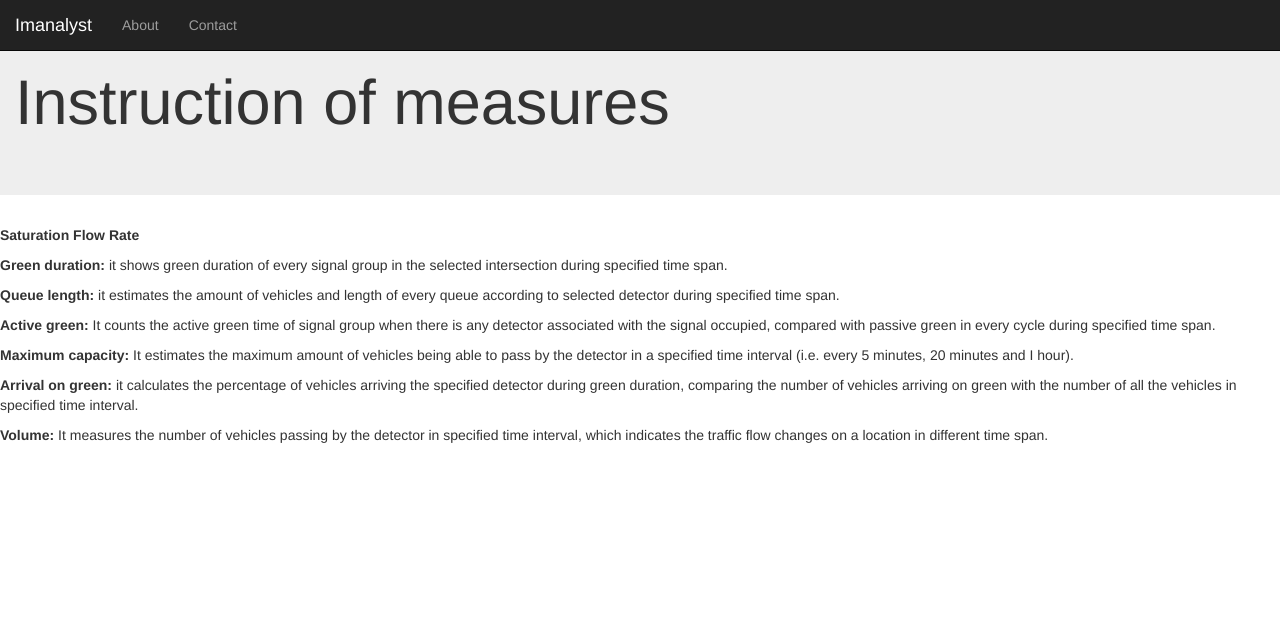
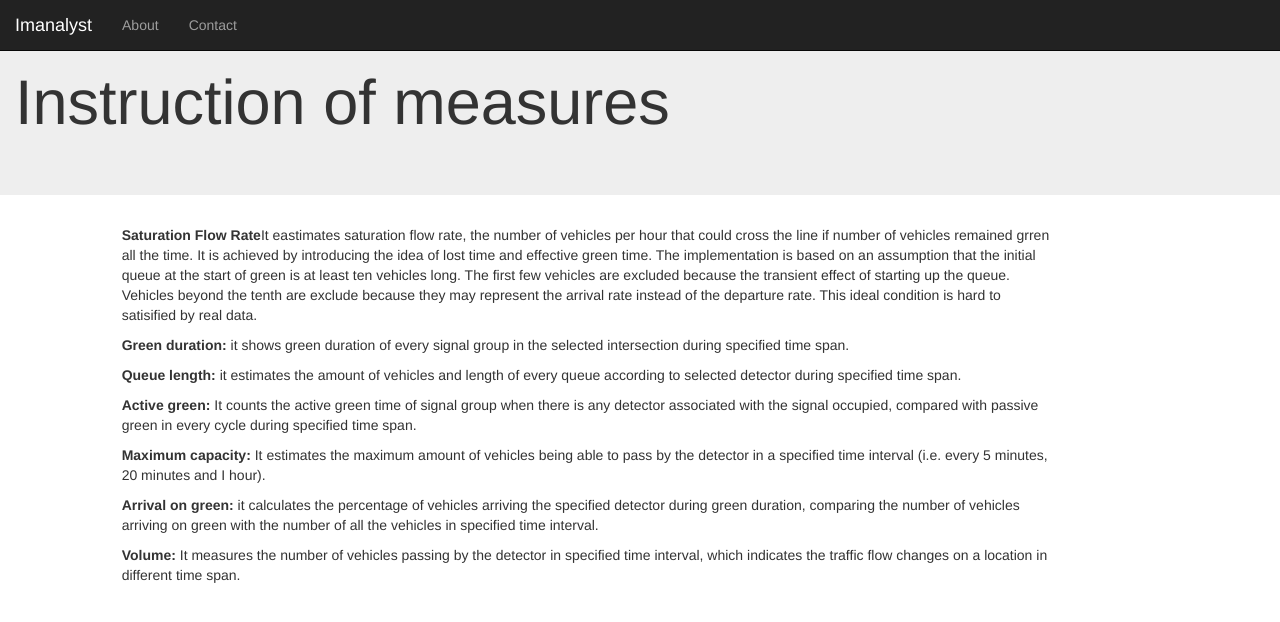
Before and after one commit to songjisj/traffic, a Django app: template traffic/templates/traffic/measuresinfo.html in a window 1280 px wide. Shown: the top 622 px of the page. Run offline with Django 3.2, Linux system fonts and the light colour scheme; the template is opened without the code that fills it, so the values that code supplies are empty; some libraries are stand-ins or nearby versions.

Commit message:
instruction text

```diff
--- a/traffic/templates/traffic/measuresinfo.html
+++ b/traffic/templates/traffic/measuresinfo.html
@@ -43,7 +43,11 @@
             <h1>Instruction of measures</h1>
         </div>
     </div>
-<p><b>Saturation Flow Rate</b></p>
+<div class ="col-sm-1"></div>
+<div class = "col-sm-9">
+<p><b>Saturation Flow Rate</b>It eastimates saturation flow rate, the number of vehicles per hour that could cross the line if number of vehicles remained grren all the time.  It is achieved by introducing the idea of lost time and effective green time.
+The implementation is based on an assumption that the initial queue at the start of green is at least ten vehicles long. The first few vehicles are excluded because the transient effect of starting up the queue.
+Vehicles beyond the tenth are exclude because they may represent the arrival rate instead of the departure rate. This ideal condition is hard to satisified by real data. </p>
 
 <p><b>Green duration:</b> it shows green duration of every signal group in the selected intersection during specified time span. </p>
 
@@ -56,7 +60,7 @@
 <p><b>Arrival on green:</b> it calculates the percentage of vehicles arriving the specified detector during green duration, comparing the number of vehicles arriving on green with the number of all the vehicles in specified time interval. </p>
 
 <p><b>Volume:</b> It measures the number of vehicles passing by the detector in specified time interval, which indicates the traffic flow changes on a location in different time span. </p>
-
+</div>
 
 </body>
 
```
